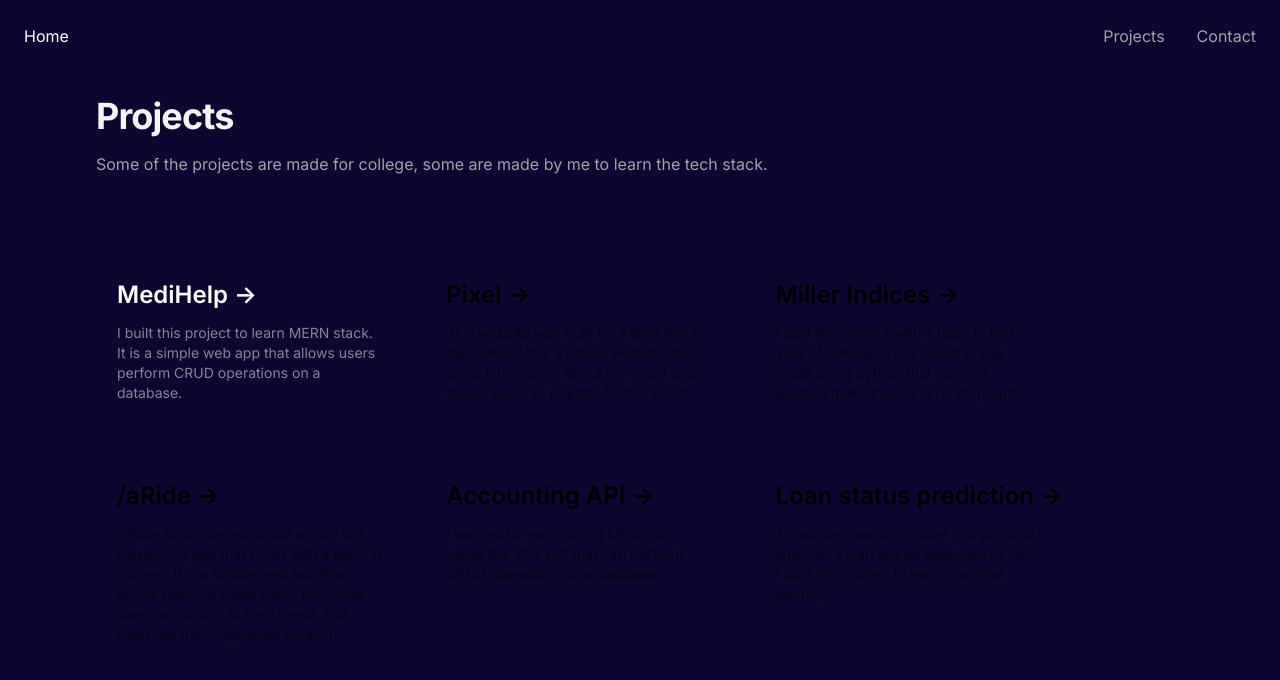
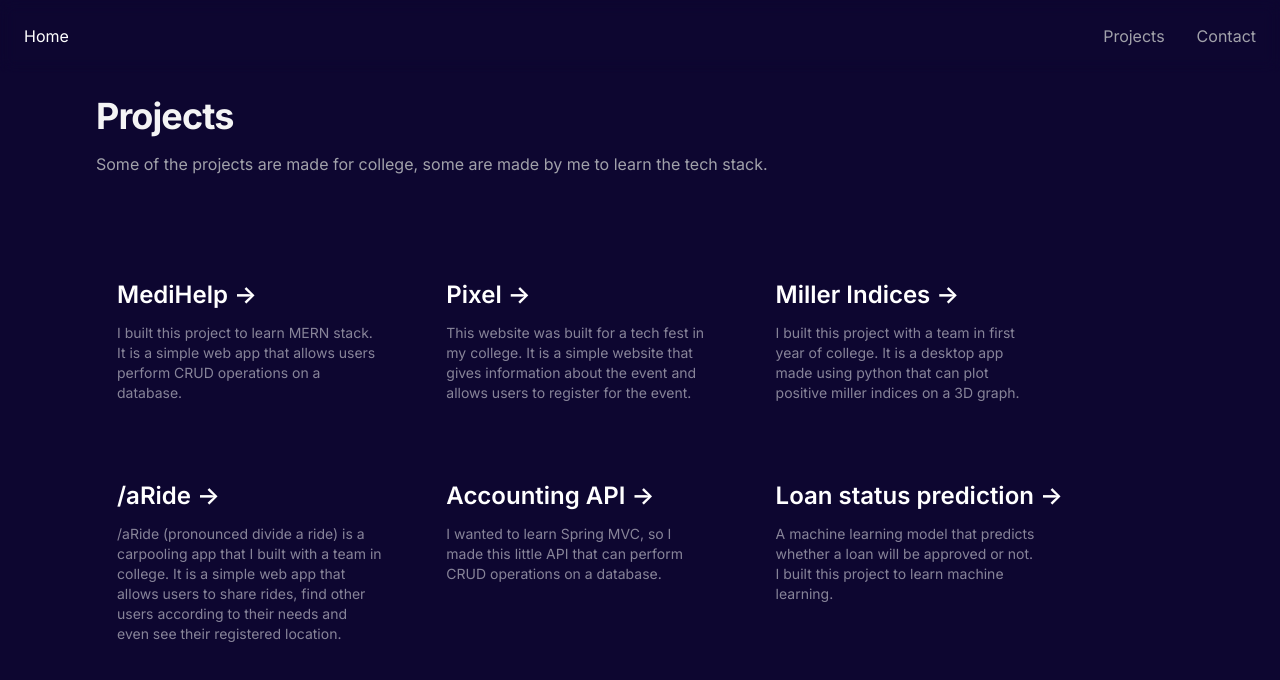
Before and after one commit to V-nsh/V-nsh, a Next.js app: page /projects in a window 1280 px wide. Shown: the top 680 px of the page. Built offline with nearby package versions, Linux system fonts and the light colour scheme.

Commit message:
some font color issues.

```diff
--- a/app/projects/page.js
+++ b/app/projects/page.js
@@ -2,7 +2,7 @@ import Navbar from "../components/navbar";
 
 export default function Home() {
     return (
-        <div className="grid min-h-screen grid-row-auto items-left justify-between p-24 bg-ruski-violet bg-contain">
+        <div className="grid min-h-screen text-white grid-row-auto items-left justify-between p-24 bg-ruski-violet bg-contain">
             <Navbar />
             <div className="max-w-2xl mx-auto h-min lg:mx-0">
 					<h2 className="text-3xl font-bold tracking-tight text-zinc-100 sm:text-4xl">
@@ -17,7 +17,7 @@ export default function Home() {
                 {/* projects */}
 
                 {/* medihelp */}
-            <a className="group rounded-lg border border-transparent px-5 py-4 transition-colors text-white hover:border-gray-300 hover:bg-gray-100 hover:dark:border-neutral-700 hover:dark:bg-neutral-800 hover:dark:bg-opacity-30"
+            <a className="group rounded-lg border border-transparent px-5 py-4 transition-colors hover:border-gray-300 hover:bg-gray-100 hover:dark:border-neutral-700 hover:dark:bg-neutral-800 hover:dark:bg-opacity-30"
             href="https://github.com/MERN-MediHelp"
             >
                 <h2 className="mb-3 text-2xl font-semibold">
```
